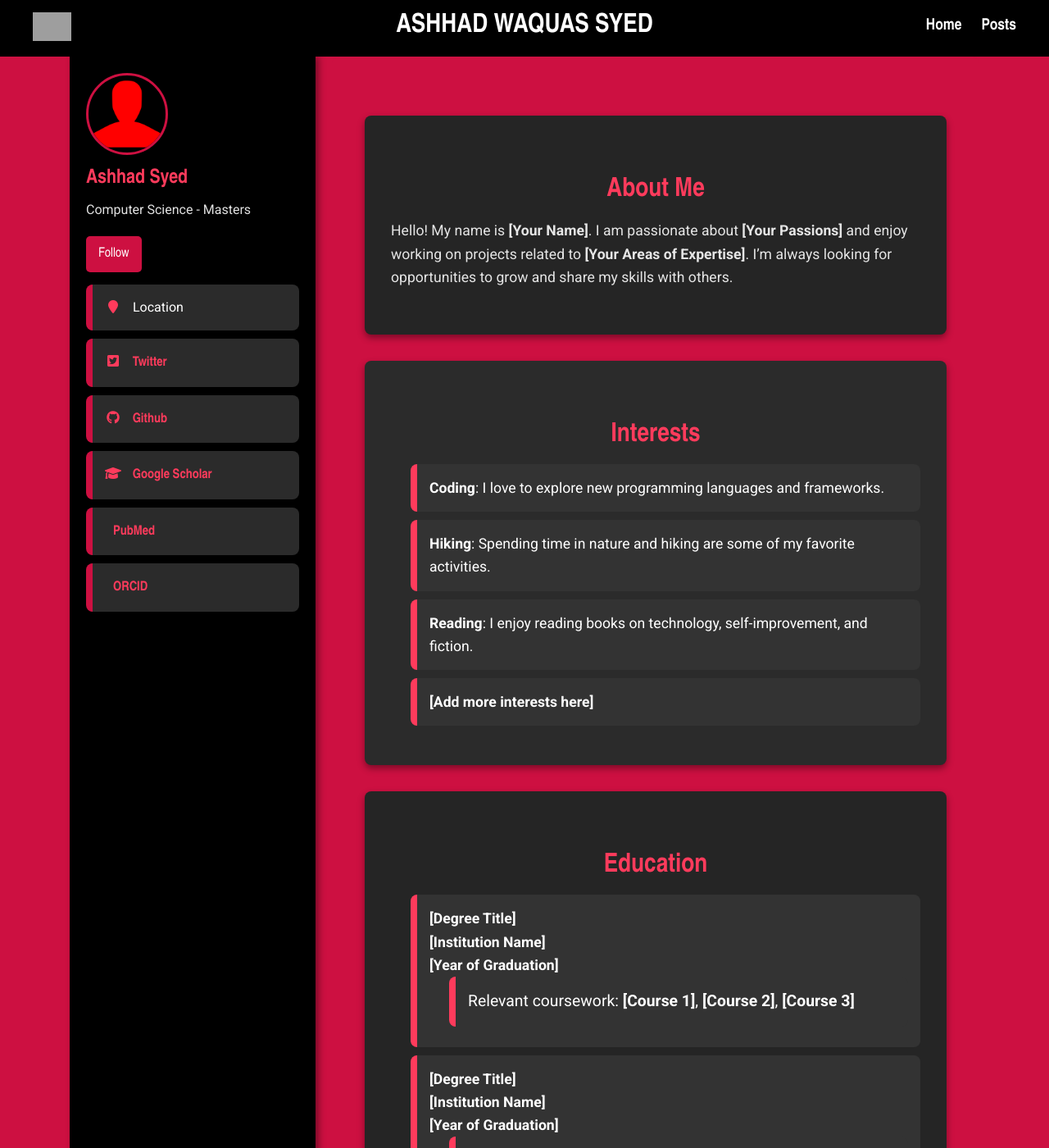
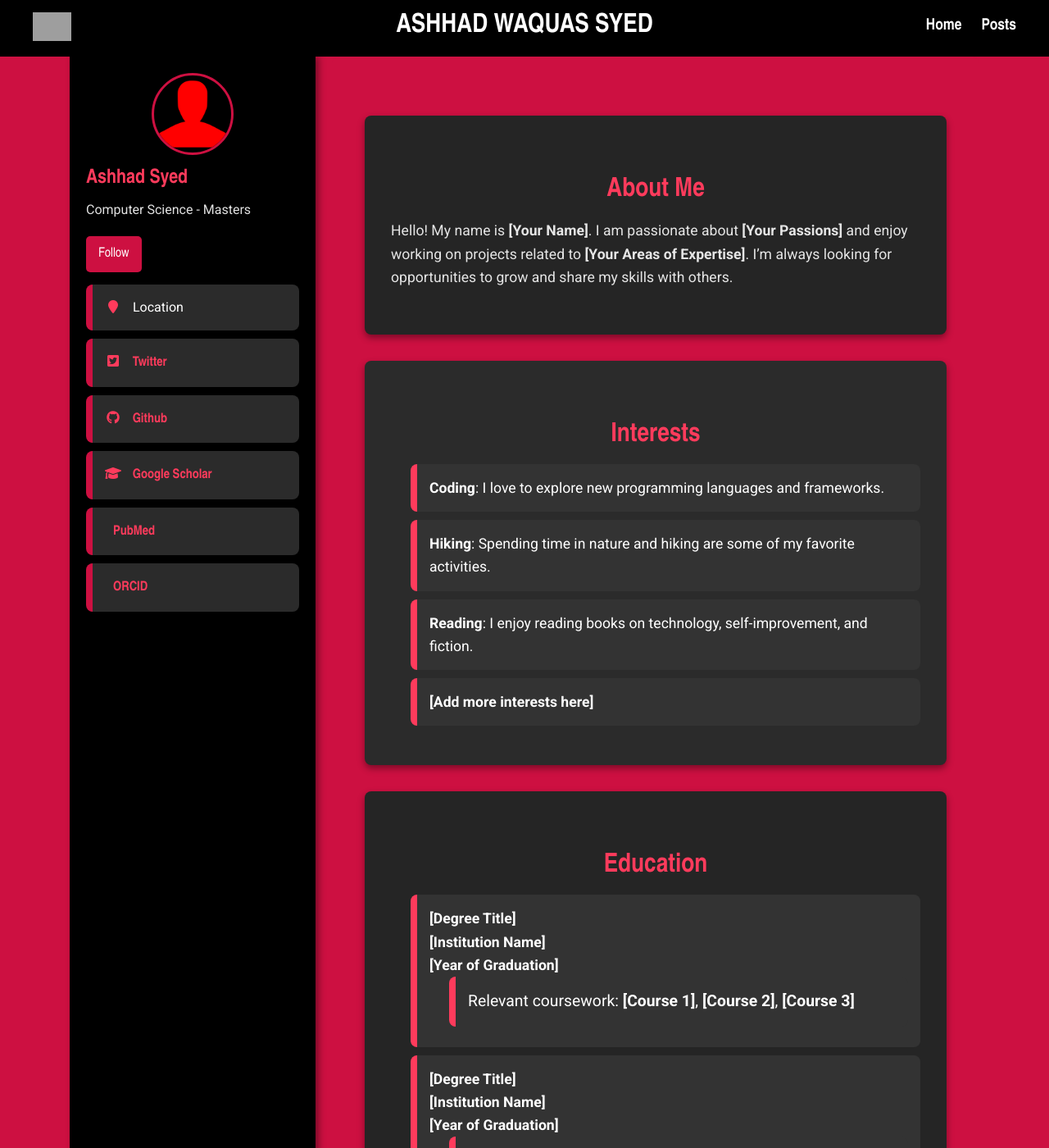
Before and after one commit to waquas9248/waquas9248.github.io, a Jekyll site: the page built from index.markdown, in a window 1280 px wide and 1400 px high. Shown: the whole window at 82% size. Built offline with Jekyll 4.4.1, drawn with Linux system fonts in a browser that asks for light colours; nearby versions of some CDN libraries; grey boxes are pictures that could not be loaded.

Commit message:
new style

```diff
--- a/assets/css/style.css
+++ b/assets/css/style.css
@@ -100,6 +100,12 @@ main {
 
 
 /* Sidebar Internal Elements */
+
+.author__avatar {
+  display: flex; /* Enable flexbox */
+  justify-content: center; /* Center horizontally */
+}
+
 /* Avatar styling */
 .author__avatar img {
 border-radius: 50%;
```
